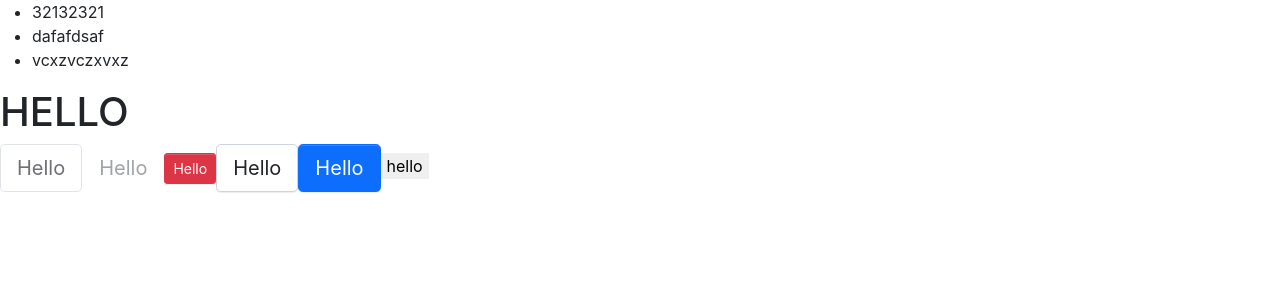
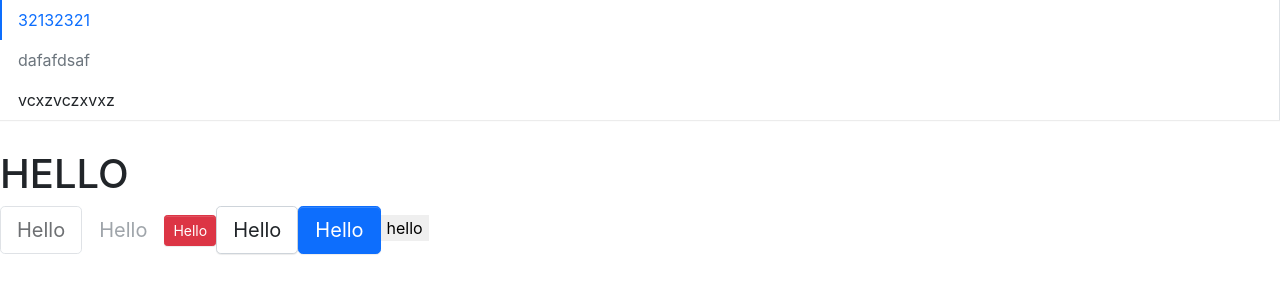
Before and after one commit to AmossXu/amos-ui-components, a React (Create React App) app: page / in a window 1280 px wide. Shown: the top 300 px of the page. Built offline with nearby package versions, Linux system fonts and the light colour scheme.

Commit message:
feat menu&menu-item

```diff
--- a/src/App.tsx
+++ b/src/App.tsx
@@ -8,22 +8,31 @@ import MenuItem from './conponents/Menu/menuItem';
 
 function App() {
   const a = '123'
-  if ( a == '123') {
+  if (a == '123') {
 
   }
   return (
     <div className="App">
       <Menu
-        defaultIndex={0}
+        defaultIndex={1}
+        onSelect={(index) => alert(index)}
+        mode='vertical'
       >
-        <MenuItem>
-        32132321
+        <MenuItem
+          index={1}
+        >
+          32132321
         </MenuItem>
-        <MenuItem>
-        dafafdsaf
+        <MenuItem
+          index={2}
+          disabled
+        >
+          dafafdsaf
         </MenuItem>
-        <MenuItem>
-        vcxzvczxvxz
+        <MenuItem
+          index={3}
+        >
+          vcxzvczxvxz
         </MenuItem>
       </Menu>
       <h1>HELLO</h1>
@@ -63,7 +72,7 @@ function App() {
         Hello
       </Button>
       <button
-        style={{border:'none', outline:'none'}}
+        style={{ border: 'none', outline: 'none' }}
       >
 
         hello
--- /dev/null
+++ b/src/conponents/Menu/_style.scss
@@ -0,0 +1,38 @@
+.amos-menu {
+  display: flex;
+  flex-wrap: wrap;
+  padding-left: 0;
+  margin-bottom: 30px;
+  list-style: none; // 去掉点
+  border-bottom: $menu-border-width solid $menu-border-color;
+  box-shadow: $menu-box-shadow;
+  .menu-item {
+    padding: $menu-item-padding-y $menu-item-padding-x;
+    cursor: pointer;
+    transition: $menu-transition;
+    &:hover, &:focus {
+      text-decoration: none;
+    }
+    &.is-disabled {
+      color: $menu-item-disabled-color;
+      pointer-events: none;
+      cursor: default;
+    }
+    &.is-active, &:hover {
+      color: $menu-item-active-color;
+      border-bottom: $menu-item-active-border-width solid $menu-item-active-color;
+    }
+  }
+}
+.menu-vertical {
+  flex-direction: column;
+  border-bottom: 0;
+  border-right: $menu-border-width solid $menu-border-color;;
+  .menu-item {
+    border-left: $menu-item-active-border-width solid transparent;
+    &.is-active, &:hover {
+      border-bottom: 0px;
+      border-left: $menu-item-active-border-width solid $menu-item-active-color;
+    }
+  }
+}
--- a/src/conponents/Menu/menu.tsx
+++ b/src/conponents/Menu/menu.tsx
@@ -1,33 +1,54 @@
-import React from 'react';
+import React, { createContext, useState } from 'react';
 import classNames from 'classnames';
 
 type MenuMode = 'horizontal' | 'vertical'
-
+type SelectCallback = (selectedIndex: number) => void;
 export interface MenuProps {
   defaultIndex?: number;
   className?: string;
   mode?: MenuMode;
   style?: React.CSSProperties;
-  onSelect?: (selectedIndex: number) => void;
+  onSelect?: SelectCallback;
+}
+interface IMenuContext {
+  index: number;
+  onSelect?: SelectCallback;
 }
 
+export const MenuContext = createContext<IMenuContext>({ index: 0 })
 const Menu: React.FC<MenuProps> = (props) => {
   const {
     defaultIndex,
     className,
     mode,
     children,
-    style
+    style,
+    onSelect
   } = props
-  const classes = classNames('menu', className, {
+  const [currentActive, setActive] = useState(defaultIndex)
+  const classes = classNames('amos-menu', className, {
     'menu-vertical': mode === 'vertical'
   })
-  return(
+  const handleClick = (index: number) => {
+    setActive(index)
+    if (onSelect) {
+      onSelect(index)
+    }
+  }
+  const passContext: IMenuContext = {
+    index: currentActive ? currentActive : 0,
+    onSelect: handleClick
+  }
+  return (
     <ul
       className={classes}
       style={style}
     >
-      {children}
+      <MenuContext.Provider
+        value={passContext}
+      >
+        {children}
+      </MenuContext.Provider>
     </ul>
   )
 }
--- a/src/conponents/Menu/menuItem.tsx
+++ b/src/conponents/Menu/menuItem.tsx
@@ -1,8 +1,8 @@
-import React from 'react';
+import React, { useContext } from 'react';
 import classNames from 'classnames';
-
+import { MenuContext } from './menu';
 export interface MenuItemProps {
-  index?: number;
+  index: number;
   disabled?: boolean;
   className?: string;
   style?: React.CSSProperties;
@@ -16,14 +16,22 @@ const MenuItem: React.FC<MenuItemProps> = (props) => {
     style,
     children
   } = props
+  const context = useContext(MenuContext)
   const classes = classNames('menu-item', className, {
     'is-disabled': disabled,
+    'is-active': context.index === index
+  })
+  const handleClick = () => {
+    if (context.onSelect && !disabled) {
+      context.onSelect(index)
+    }
+  }
 
-  })
   return (
     <li
       className={classes}
       style={style}
+      onClick={handleClick}
     >
       {children}
     </li>
--- a/src/styles/index.scss
+++ b/src/styles/index.scss
@@ -8,4 +8,7 @@
 @import "mixin";
 
 // button
-@import "../conponents/Button/style"
+@import "../conponents/Button/style";
+
+// menu
+@import "../conponents/Menu/style";
```
